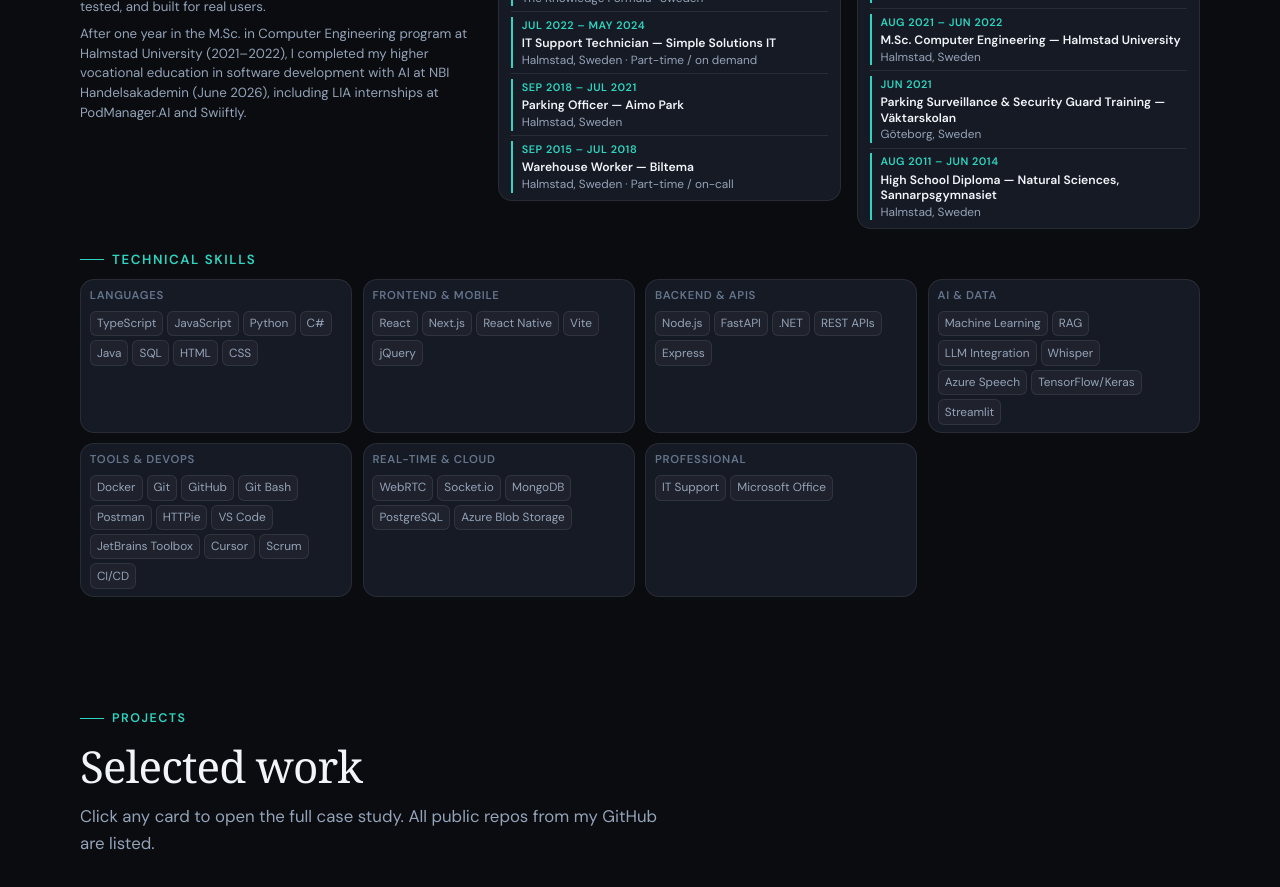
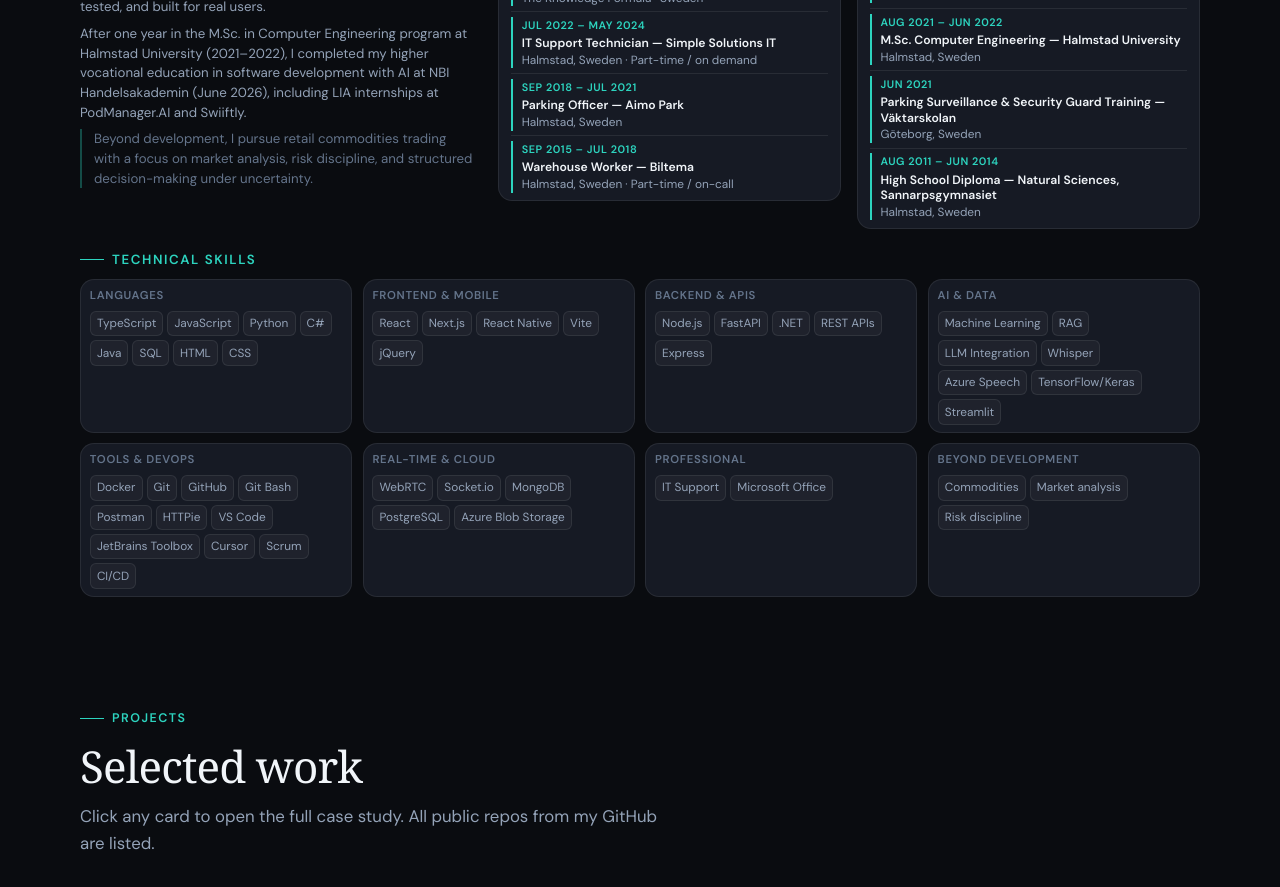
Before and after one commit to editorjakupi/portfolio, a React (Vite) app: page / in a window 1280 px wide. Shown: the part 1000-1887 px from the top of the page. Built offline with nearby package versions, Linux system fonts and the light colour scheme; a web font is replaced by a local one.

Commit message:
Add commodities trading interest to About section.
Include a third intro paragraph and a Beyond development skills group highlighting market analysis and risk discipline.

```diff
--- a/src/components/About.tsx
+++ b/src/components/About.tsx
@@ -63,6 +63,7 @@ export default function About() {
               <div className="about-text">
                 <p>{t.about.p1}</p>
                 <p>{t.about.p2}</p>
+                <p className="about-text-note">{t.about.p3}</p>
               </div>
             </div>
 
--- a/src/i18n/locales/de.ts
+++ b/src/i18n/locales/de.ts
@@ -30,6 +30,8 @@ const de: Translations = {
       'Bevor ich Software entwickelte, arbeitete ich in Lagern, der Parküberwachung und im IT-Support — Tätigkeiten, die mir Disziplin, Fehlersuche unter Druck und zuverlässige Lieferung lehrten. Diese praktische Einstellung prägt heute, wie ich Code schreibe: strukturiert, getestet und für echte Nutzer gebaut.',
     p2:
       'Nach einem Jahr im M.Sc.-Programm Computertechnik an der Universität Halmstad (2021–2022) habe ich meine höhere Berufsausbildung als Softwareentwickler mit KI an der NBI Handelsakademin abgeschlossen (Juni 2026), einschließlich LIA-Praktika bei PodManager.AI und Swiiftly.',
+    p3:
+      'Neben der Softwareentwicklung betreibe ich privaten Retail-Handel mit Schwerpunkt auf Rohstoffe — Marktanalyse, Risikodisziplin und strukturierte Entscheidungen unter Unsicherheit.',
     skillsTitle: 'Technische Fähigkeiten',
     timelineTitle: 'Berufserfahrung',
     educationTitle: 'Ausbildung',
@@ -61,6 +63,10 @@ const de: Translations = {
       {
         title: 'Sonstiges',
         items: ['IT-Support', 'Microsoft Office'],
+      },
+      {
+        title: 'Neben der Entwicklung',
+        items: ['Rohstoffe', 'Marktanalyse', 'Risikodisziplin'],
       },
     ],
   },
--- a/src/i18n/locales/en.ts
+++ b/src/i18n/locales/en.ts
@@ -30,6 +30,8 @@ const en: Translations = {
       'Before software development, I worked in warehouses, parking enforcement, and IT support — roles that taught me discipline, troubleshooting under pressure, and how to deliver reliably. That hands-on mindset now shapes how I write code: structured, tested, and built for real users.',
     p2:
       'After one year in the M.Sc. in Computer Engineering program at Halmstad University (2021–2022), I completed my higher vocational education in software development with AI at NBI Handelsakademin (June 2026), including LIA internships at PodManager.AI and Swiiftly.',
+    p3:
+      'Beyond development, I pursue retail commodities trading with a focus on market analysis, risk discipline, and structured decision-making under uncertainty.',
     skillsTitle: 'Technical skills',
     timelineTitle: 'Experience',
     educationTitle: 'Education',
@@ -61,6 +63,10 @@ const en: Translations = {
       {
         title: 'Professional',
         items: ['IT Support', 'Microsoft Office'],
+      },
+      {
+        title: 'Beyond development',
+        items: ['Commodities', 'Market analysis', 'Risk discipline'],
       },
     ],
   },
--- a/src/i18n/locales/es.ts
+++ b/src/i18n/locales/es.ts
@@ -30,6 +30,8 @@ const es: Translations = {
       'Antes del desarrollo de software trabajé en almacenes, control de aparcamiento y soporte IT — roles que me enseñaron disciplina, resolución de problemas bajo presión y entrega fiable. Esa mentalidad práctica define hoy cómo escribo código: estructurado, probado y pensado para usuarios reales.',
     p2:
       'Tras un año del M.Sc. en ingeniería informática en la Universidad de Halmstad (2021–2022), completé mi formación profesional superior como desarrollador de software con enfoque en IA en NBI Handelsakademin (junio 2026), incluyendo las prácticas LIA en PodManager.AI y Swiiftly.',
+    p3:
+      'Además del desarrollo, practico trading retail en materias primas — análisis de mercado, disciplina de riesgo y decisiones estructuradas bajo incertidumbre.',
     skillsTitle: 'Habilidades técnicas',
     timelineTitle: 'Experiencia',
     educationTitle: 'Formación',
@@ -61,6 +63,10 @@ const es: Translations = {
       {
         title: 'Otros',
         items: ['Soporte IT', 'Microsoft Office'],
+      },
+      {
+        title: 'Más allá del código',
+        items: ['Materias primas', 'Análisis de mercado', 'Disciplina de riesgo'],
       },
     ],
   },
--- a/src/i18n/locales/fr.ts
+++ b/src/i18n/locales/fr.ts
@@ -30,6 +30,8 @@ const fr: Translations = {
       'Avant le développement logiciel, j\'ai travaillé en entrepôt, dans la surveillance du stationnement et le support IT — des rôles qui m\'ont appris la discipline, le dépannage sous pression et la fiabilité. Cet état d\'esprit pratique guide aujourd\'hui ma façon d\'écrire du code : structuré, testé et conçu pour de vrais utilisateurs.',
     p2:
       'Après une année en M.Sc. génie informatique à l\'université de Halmstad (2021–2022), j\'ai terminé ma formation professionnelle supérieure de développeur logiciel orientée IA à la NBI Handelsakademin (juin 2026), incluant les stages LIA chez PodManager.AI et Swiiftly.',
+    p3:
+      'En dehors du développement, je pratique le trading retail sur matières premières — analyse de marché, discipline du risque et prise de décision structurée dans l\'incertitude.',
     skillsTitle: 'Compétences techniques',
     timelineTitle: 'Expérience',
     educationTitle: 'Formation',
@@ -61,6 +63,10 @@ const fr: Translations = {
       {
         title: 'Autre',
         items: ['Support IT', 'Microsoft Office'],
+      },
+      {
+        title: 'Au-delà du code',
+        items: ['Matières premières', 'Analyse de marché', 'Discipline du risque'],
       },
     ],
   },
--- a/src/i18n/locales/it.ts
+++ b/src/i18n/locales/it.ts
@@ -30,6 +30,8 @@ const it: Translations = {
       'Prima dello sviluppo software ho lavorato in magazzino, sorveglianza parcheggi e supporto IT — ruoli che mi hanno insegnato disciplina, troubleshooting sotto pressione e affidabilità. Questo approccio pratico guida oggi il mio modo di scrivere codice: strutturato, testato e pensato per utenti reali.',
     p2:
       'Dopo un anno del M.Sc. in ingegneria informatica all\'Università di Halmstad (2021–2022), ho completato la formazione professionale superiore come sviluppatore software con focus IA alla NBI Handelsakademin (giugno 2026), incluse le LIA presso PodManager.AI e Swiiftly.',
+    p3:
+      'Oltre allo sviluppo, mi dedico al trading retail su materie prime — analisi di mercato, disciplina del rischio e decisioni strutturate nell\'incertezza.',
     skillsTitle: 'Competenze tecniche',
     timelineTitle: 'Esperienza',
     educationTitle: 'Formazione',
@@ -61,6 +63,10 @@ const it: Translations = {
       {
         title: 'Altro',
         items: ['Supporto IT', 'Microsoft Office'],
+      },
+      {
+        title: 'Oltre allo sviluppo',
+        items: ['Materie prime', 'Analisi di mercato', 'Disciplina del rischio'],
       },
     ],
   },
--- a/src/i18n/locales/pl.ts
+++ b/src/i18n/locales/pl.ts
@@ -30,6 +30,8 @@ const pl: Translations = {
       'Zanim zająłem się programowaniem, pracowałem w magazynie, przy nadzorze parkingów i wsparcia IT — role, które nauczyły mnie dyscypliny, rozwiązywania problemów pod presją i niezawodnej realizacji. To praktyczne podejście kształtuje dziś mój sposób pisania kodu: uporządkowany, testowany i stworzony dla prawdziwych użytkowników.',
     p2:
       'Po roku programu M.Sc. inżynierii komputerowej na Uniwersytecie w Halmstad (2021–2022) ukończyłem wykształcenie zawodowe wyższe jako programista AI w NBI Handelsakademin (czerwiec 2026), w tym praktyki LIA w PodManager.AI i Swiiftly.',
+    p3:
+      'Poza programowaniem zajmuję się handlem detalicznym surowcami — analiza rynku, dyscyplina ryzyka i uporządkowane decyzje w warunkach niepewności.',
     skillsTitle: 'Umiejętności techniczne',
     timelineTitle: 'Doświadczenie',
     educationTitle: 'Edukacja',
@@ -61,6 +63,10 @@ const pl: Translations = {
       {
         title: 'Inne',
         items: ['Wsparcie IT', 'Microsoft Office'],
+      },
+      {
+        title: 'Poza kodem',
+        items: ['Surowce', 'Analiza rynku', 'Dyscyplina ryzyka'],
       },
     ],
   },
--- a/src/i18n/locales/sq.ts
+++ b/src/i18n/locales/sq.ts
@@ -30,6 +30,8 @@ const sq: Translations = {
       'Para zhvillimit të softuerit punova në magazina, monitorimin e parkimit dhe IT support — role që më mësojnë disiplinë, zgjidhjen e problemeve nën presion dhe dorëzimin e besueshëm. Ky mentalitet praktik formon mënyrën si shkruaj kod sot: i strukturuar, i testuar dhe i ndërtuar për përdorues realë.',
     p2:
       'Pas një viti në programin M.Sc. in Inxhinieri Kompjuterike në Universitetin e Halmstad (2021–2022), kam përfunduar arsimin profesional të lartë si zhvillues softueri me AI në NBI Handelsakademin (qershor 2026), përfshirë praktikat LIA në PodManager.AI dhe Swiiftly.',
+    p3:
+      'Përveç zhvillimit, merrem me tregtinë retail të lëndëve të para — analizë tregu, disiplinë rreziku dhe vendime të strukturuara në pasiguri.',
     skillsTitle: 'Aftësi teknike',
     timelineTitle: 'Përvoja',
     educationTitle: 'Edukimi',
@@ -61,6 +63,10 @@ const sq: Translations = {
       {
         title: 'Të tjera',
         items: ['Support IT', 'Microsoft Office'],
+      },
+      {
+        title: 'Përtej zhvillimit',
+        items: ['Lëndë të para', 'Analizë tregu', 'Disiplinë rreziku'],
       },
     ],
   },
--- a/src/i18n/locales/sv.ts
+++ b/src/i18n/locales/sv.ts
@@ -30,6 +30,8 @@ const sv: Translations = {
       'Innan mjukvaruutveckling arbetade jag på lager, med parkeringsövervakning och IT-support — roller som lärde mig disciplin, felsökning under press och att leverera pålitligt. Det praktiska arbetssättet präglar hur jag skriver kod idag: strukturerat, testat och byggt för riktiga användare.',
     p2:
       'Efter ett år på civilingenjörsprogrammet i datateknik vid Halmstads högskola (2021–2022) avslutade jag yrkeshögskoleutbildningen som mjukvaruutvecklare med AI vid NBI Handelsakademin (juni 2026), inklusive LIA hos PodManager.AI och Swiiftly.',
+    p3:
+      'Utöver utveckling ägnar jag mig åt privat retail-handel med fokus på råvaror och CFD — med betoning på riskhantering, marknadsanalys och disciplinerat beslutsfattande under osäkerhet.',
     skillsTitle: 'Tekniska färdigheter',
     timelineTitle: 'Erfarenhet',
     educationTitle: 'Utbildning',
@@ -61,6 +63,10 @@ const sv: Translations = {
       {
         title: 'Övrigt',
         items: ['IT-support', 'Microsoft Office'],
+      },
+      {
+        title: 'Utöver utveckling',
+        items: ['Råvaror', 'Marknadsanalys', 'Riskdisciplin'],
       },
     ],
   },
--- a/src/i18n/types.ts
+++ b/src/i18n/types.ts
@@ -40,6 +40,7 @@ export interface Translations {
     title: string;
     p1: string;
     p2: string;
+    p3: string;
     skillsTitle: string;
     timelineTitle: string;
     educationTitle: string;
--- a/src/styles/global.css
+++ b/src/styles/global.css
@@ -728,6 +728,13 @@ img {
   margin-bottom: 0;
 }
 
+.section-about .about-text .about-text-note {
+  margin-top: 0.15rem;
+  padding-left: 0.75rem;
+  border-left: 2px solid rgba(45, 212, 191, 0.32);
+  color: var(--text-dim);
+}
+
 .about-skills {
   min-width: 0;
   width: 100%;
```
